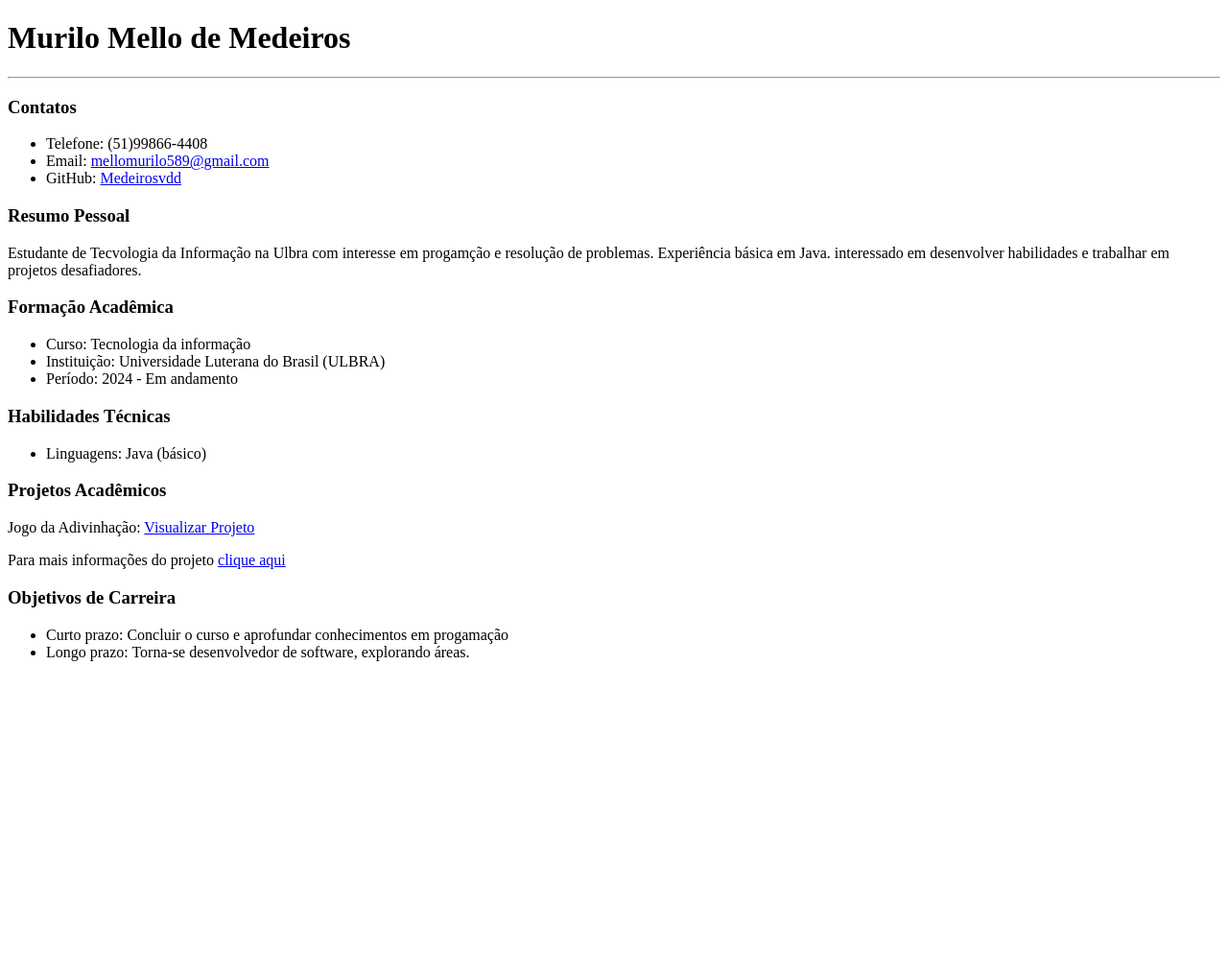
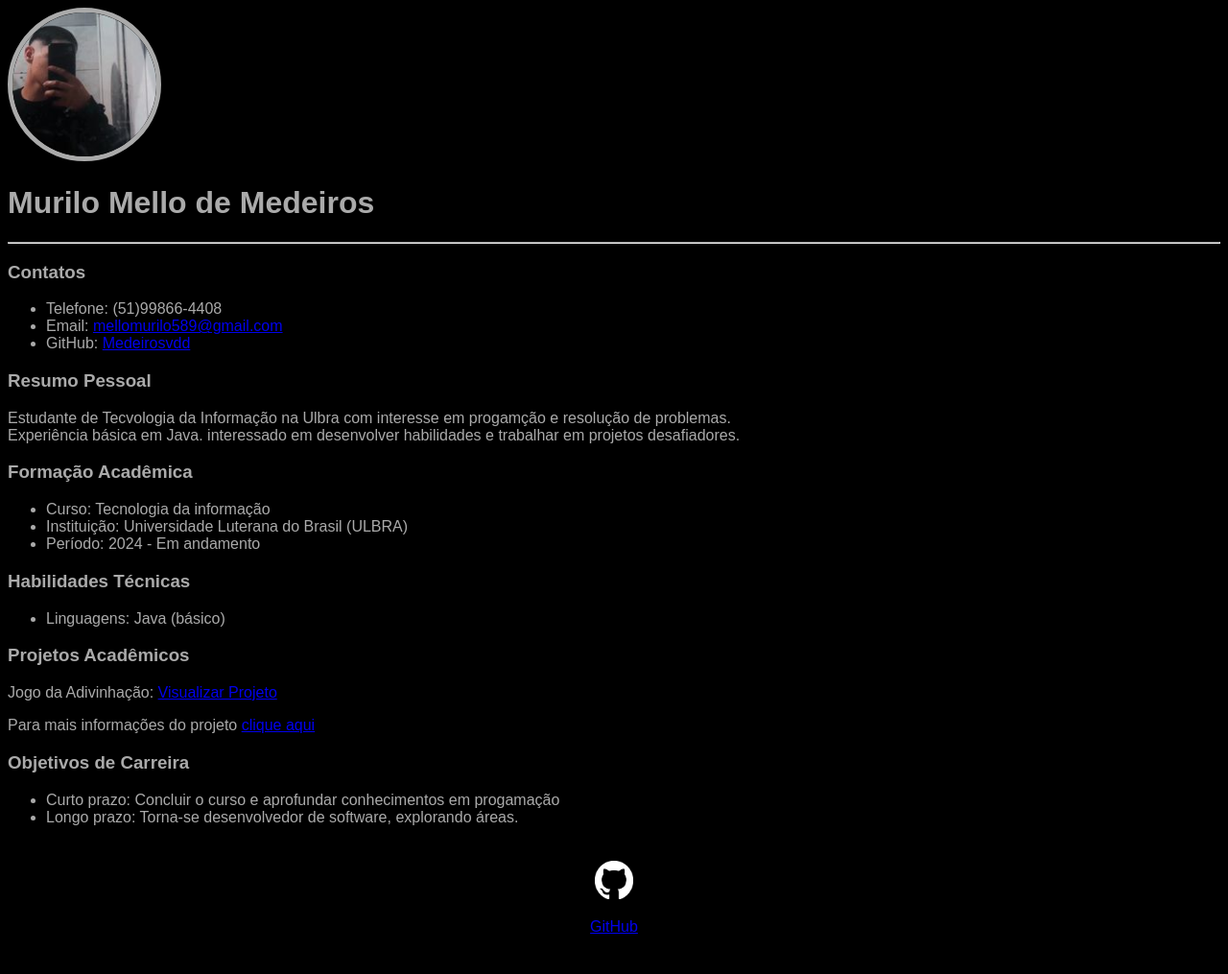
Before and after one commit to Medeirosvdd/IntroducaoWebsite, a plain HTML site: page index.html in a window 1280 px wide. Shown: the whole page at 96% size. Before the commit the page ends 800 px from the top, so only its background shows below. Drawn offline with Linux system fonts and the light colour scheme.

Commit message:
minhas modificações

```diff
--- /dev/null
+++ b/index.css
@@ -0,0 +1,29 @@
+body {
+    color: rgb(170, 170, 170);
+    background-color: rgb(0, 0, 0);
+    font-family: Arial, Helvetica, sans-serif;
+}
+
+header img {
+    width: 150px;
+    height: 150px;
+    border-radius: 50%;
+    border: 5px solid rgb(170, 170, 170)
+}
+
+footer img {
+    width: 40px;
+    height: 40px;
+}
+
+footer{
+display: flex;
+justify-content: center;
+
+}
+
+footer a {
+    margin: 20px;
+    text-align: center;
+
+}
--- a/index.html
+++ b/index.html
@@ -1,23 +1,30 @@
 <!DOCTYPE html>
 <html lang="pt-BR">
+
 <head>
     <meta charset="UTF-8">
     <meta name="viewport" content="width=device-width, initial-scale=1.0">
     <title>Portifolio</title>
+    <link rel="stylesheet" href="index.css">
 </head>
+
 <body>
+    <header>
+        <img src="./img/eu.jpg">
         <H1>Murilo Mello de Medeiros</H1>
+    </header>
     <hr>
     <h3>Contatos</h3>
     <ul>
         <li>Telefone: (51)99866-4408</li>
         <li>Email: <a href="https://mail.google.com/mail/u/0/?pli=1#inbox">mellomurilo589@gmail.com</a> </li>
-    <li>GitHub:  <a href="https://github.com/Medeirosvdd">Medeirosvdd </a>
+        <li>GitHub: <a href="https://github.com/Medeirosvdd">Medeirosvdd </a>
         </li>
     </ul>
 
     <h3>Resumo Pessoal</h3>
-     <p>Estudante de Tecvologia da Informação na Ulbra com interesse em progamção e resolução de problemas. Experiência básica em Java. interessado em desenvolver habilidades e trabalhar em projetos desafiadores.
+    <p>Estudante de Tecvologia da Informação na Ulbra com interesse em progamção e resolução de problemas. <br>
+        Experiência básica em Java. interessado em desenvolver habilidades e trabalhar em projetos desafiadores.
     </p>
 
     <h3>Formação Acadêmica</h3>
@@ -32,15 +39,22 @@
     </ul>
 
     <h3>Projetos Acadêmicos</h3>
-    <p>Jogo da Adivinhação:  <a href="https://github.com/Medeirosvdd/JogoDeAdivinhacao">Visualizar Projeto</a>  </p>
-     <p>Para mais informações do projeto <a href="https://github.com/Medeirosvdd/JogoDeAdivinhacao/blob/main/REDME.md">clique aqui</a>  </p> </p>
+    <p>Jogo da Adivinhação: <a href="https://github.com/Medeirosvdd/JogoDeAdivinhacao">Visualizar Projeto</a> </p>
+    <p>Para mais informações do projeto <a
+            href="https://github.com/Medeirosvdd/JogoDeAdivinhacao/blob/main/REDME.md">clique aqui</a> </p>
+    </p>
 
     <h3>Objetivos de Carreira</h3>
     <ul>
         <li>Curto prazo: Concluir o curso e aprofundar conhecimentos em progamação</li>
         <li>Longo prazo: Torna-se desenvolvedor de software, explorando áreas.</li>
     </ul>
-
+    <footer>
+        <a href="https://github.com/Medeirosvdd" target="_blank" rel="noopener noreferrer">
+            <img src="./img/github logo branca.png">
+            <p>GitHub</p>
+        </a>
+    </footer>
     <!-- <img src = "https://cdn-icons-png.flaticon.com/512/25/25231.png" width="30"> -->
 
 
@@ -49,4 +63,5 @@
     Ctrl + k + c -->
 
 </body>
+
 </html>
```
Also changed, not shown: img/eu.jpg (added), img/github logo branca.png (added). Lines whose indentation alone changed are shown as unchanged.
